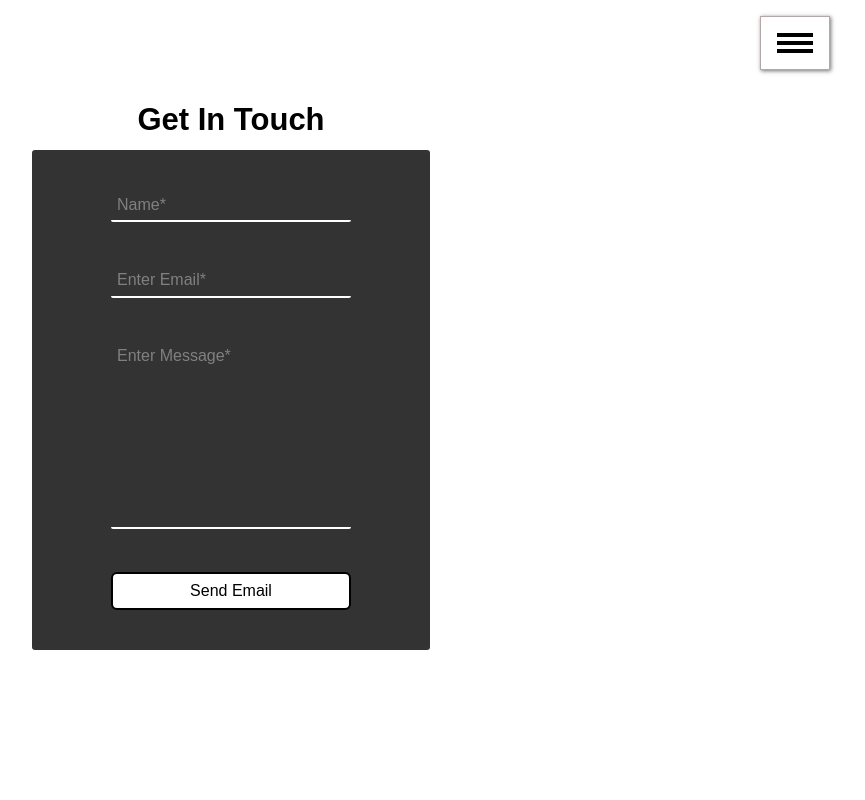
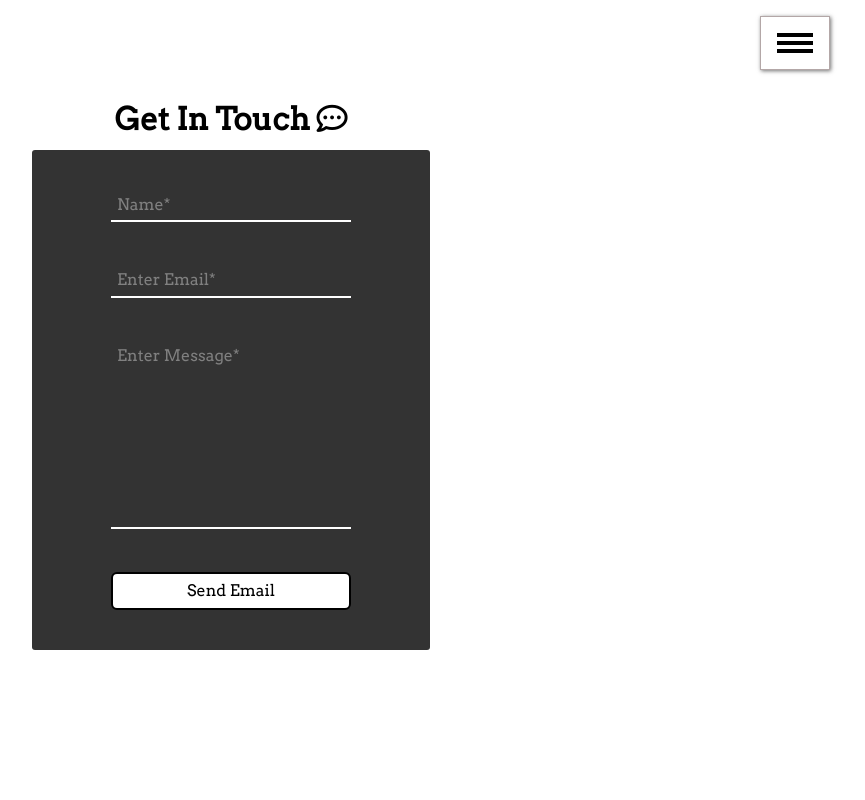
Before and after one commit to KStockton/my-portfolio, a React (Create React App) app: page /contact in a window 1280 px wide. Shown: the top 800 px of the page, without its empty margins (409-1274 px from the left). Built offline with nearby package versions, Linux system fonts and the light colour scheme.

Commit message:
Add form success message and remove comment out code

```diff
--- a/src/Components/Contact/Contact.js
+++ b/src/Components/Contact/Contact.js
@@ -22,7 +22,9 @@ const Contact = () => (
     validationSchema={SignupSchema}
 
     onSubmit={ async (values, actions) => {
+
       actions.setSubmitting(false);
+
       const url = 'https://8aqpv0z2w3.execute-api.us-east-1.amazonaws.com/dev/email/send';
       const options = {
         method: "POST",
@@ -30,10 +32,12 @@ const Contact = () => (
         headers: {"Content-Type": "application/json"},
         body: JSON.stringify(values)
       };
+
       const response = await fetch(url, options);
       if (response.status === 200) {
-        actions.resetForm();
         actions.setStatus({ success: "Email Sent" });
+      } else if (!response.ok) {
+        actions.setStatus({ error: 'There was an error sending your message please try again'});
       }
     }}
 
@@ -49,7 +53,7 @@ const Contact = () => (
     }) => (
       <div className='form-container'>
         <form onSubmit={handleSubmit} id='contact-form'>
-          <h3>Get In Touch</h3>
+          <h3>Get In Touch <i className="far fa-comment-dots"></i></h3>
           <input
             type='name'
             name='name'
@@ -81,54 +85,16 @@ const Contact = () => (
           { status && status.success &&
             <div id='messages'>{status.success}
               <i className="fas fa-check"></i>
-            </div>}
-          <button type='submit' disabled={isSubmitting}>
+            </div>
+          }
+          { status && status.error && <p id='failure'>{status.error}</p> }
+          <button type='submit' id='submit' disabled={isSubmitting}>
               Send Email
           </button>
         </form>
       </div>
     )}
   />
-
-
-
 );
 
 export default Contact;
-
-
-
-
-//  export default class Contact extends Component{
-//    constructor(){
-//      super()
-
-//      this.state ={
-//       name: '',
-//       email: '',
-//       message: ''
-//      }
-//    }
-
-//    handleChangle = (event) => {
-//      const { name, value } = event.target
-//      this.setState({[ name ]: value})
-//    }
-
-//    handleSubmit = (event) => {
-//     event.preventDefault()
-//     alert('hi')
-//    }
-// render() {
-
-//   return (
-//     <form onSubmit={this.handleSubmit}>
-//         <label for="name">Your Name</label>
-//         <input id="name" name="name" placeholder="name" onChange={this.handleChangle}/>
-//         <label for="email">Email</label>
-//         <input id="email" name="email" placeHolder="Enter Email" onChange={this.handleChange}/>
-//         <textarea name="message" id="message" type="text" onChange={this.handleChange}></textarea>
-//         <button>Submit</button>
-//       </form>
-//   )
-// }
--- a/src/Components/Contact/_contact.scss
+++ b/src/Components/Contact/_contact.scss
@@ -22,7 +22,8 @@
       color: black;
       position: absolute;
       top: -48px;
-      font-size: 31px;;
+      font-size: 31px;
+      font-family: 'Arvo';
     }
 
     label {
@@ -31,19 +32,19 @@
 
     input, textarea {
       background: transparent;
-      border-radius: $input-border-radius;
       padding: $input-padding;
       width: $input-width;
       border: none;
       color: #ffffff;
       border-bottom: 2px solid #ffffff;
+      font-family: 'Arvo';
 
       &:focus {
         border: $input-fs-border;
         outline: none;
       }
       &::-webkit-input-placeholder {
-        color: grey;
+        color: #808080;
         @include transition(.3s ease-in);
         transform-origin: 0 50%;
       }
@@ -61,12 +62,14 @@
       text-align: left;
       color: #ffffff;
       text-transform: capitalize;
+      font-family: 'Arvo';
     }
 
     textarea {
+      font-family: 'Arvo';
+      height: 13rem;
       resize: none;
       width: 15rem;
-      height: 13rem;
 
       &:focus {
         border: $input-fs-border;
@@ -79,35 +82,36 @@
     }
 
     #messages {
-      font-size: 41px;
+      background-color: #3a3a3a;
+      color: #ffffff;
+      font-family: 'Arvo';
+      font-size: 37px;
+      height: 462px;
+      padding: 139px 10px;
       position: absolute;
-      background-color: #333333;
-      width: 246px;
-      height: 462px;
       text-align: center;
       top: 38px;
-      padding: 139px 10px;
+      width: 246px;
       animation: ease-in sentEmail 3s;
     }
 
-    button {
+    #submit {
+      background-color: #ffffff;
+      border-radius: 6px;
       border: 2px solid black;
+      color: #000000;
+      cursor: pointer;
+      font-family: 'Arvo';
       font-size: 16px;
+      height: 2.6rem;
       width: 15rem;
-      height: 2.6rem;
-      border-radius: 6px;
-      cursor: pointer;
-      background-color: white;
-      color: #000000;
 
       &:hover  {
         background-color: #000000;
+        border: 2px solid #ffffff;
         color: #ffffff;
-        border: 2px solid #ffffff;
       }
     }
-
-
   }
 }
 
@@ -120,3 +124,12 @@
   }
 
 }
+
+@keyframes handleError {
+  from {
+    z-index: -1;
+  }
+  to {
+    z-index: 3;
+  }
+}
--- a/src/Components/Home/Home.js
+++ b/src/Components/Home/Home.js
@@ -1,8 +1,17 @@
-import React from 'react';
+import React, { useState } from 'react';
 import { portfolioInfo } from '../../Util/Projects';
 const shortid = require('shortid');
 
 const Home = () => {
+
+  const { actualPosition, setPosition } = useState('Home');
+
+  const determinePosition = () => {
+
+    window.addEventListener('scroll', () => {
+
+    })
+  }
 
   return (
     <div>
```
